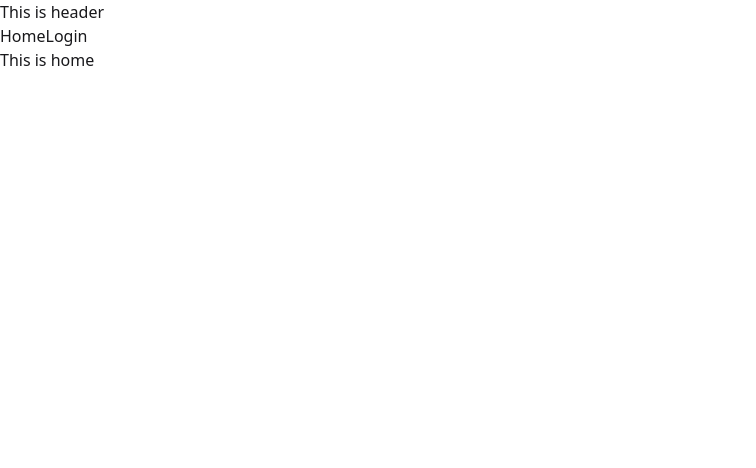
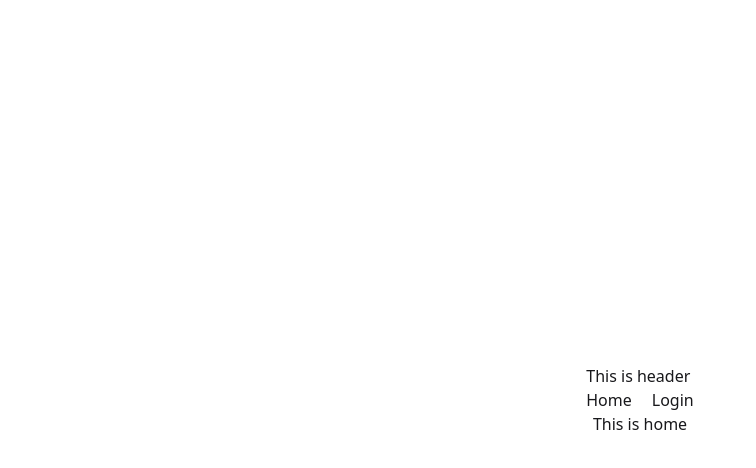
Before and after one commit to tasninanika/Practice_Firebase, a React (Vite) app: page / in a window 1280 px wide. Shown: the top 468 px of the page, without its empty margins (0-756 px from the left). Built offline with nearby package versions, Linux system fonts and the light colour scheme.

Commit message:
updated main.jsx

```diff
--- a/src/components/Header/Header.jsx
+++ b/src/components/Header/Header.jsx
@@ -4,7 +4,9 @@ const Header = () => {
   return (
     <div>
       <h2>This is header</h2>
-      <NavLink to="/">Home</NavLink>
+      <NavLink className="mr-5" to="/">
+        Home
+      </NavLink>
       <NavLink to="/login">Login</NavLink>
     </div>
   );
--- a/src/components/Layouts/Main.jsx
+++ b/src/components/Layouts/Main.jsx
@@ -3,7 +3,7 @@ import Header from "../Header/Header";
 
 const Main = () => {
   return (
-    <div>
+    <div className="flex flex-col justify-center min-h-screen items-center">
       <Header></Header>
       <Outlet></Outlet>
     </div>
```
